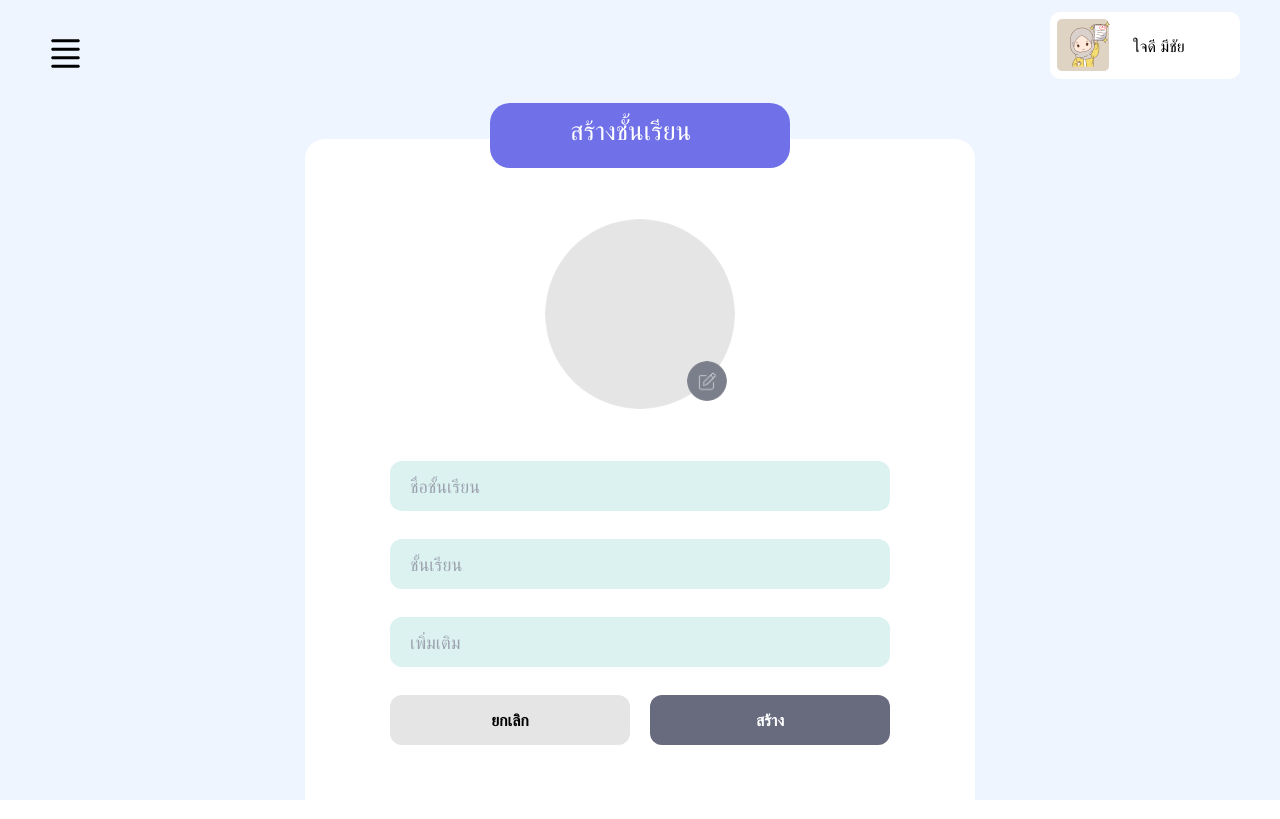
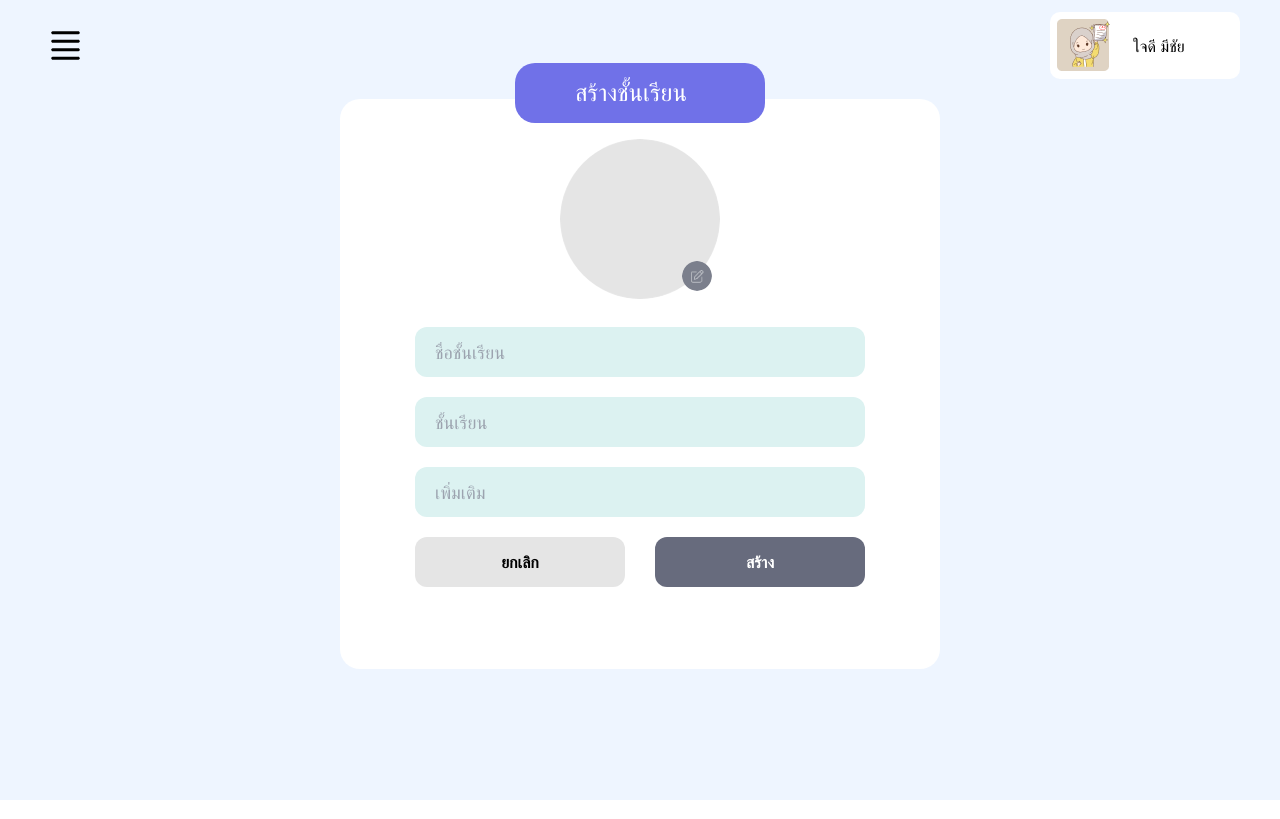
Before and after one commit to MinDDdo/Projectend_frontend, a Nuxt app: page /Createclassroom in a window 1280 px wide. Built offline with nearby package versions, Linux system fonts and the light colour scheme.

Commit message:
html-edit Createclassroom

```diff
--- a/pages/Createclassroom.vue
+++ b/pages/Createclassroom.vue
@@ -3,8 +3,8 @@
 </script>
 <template>
     <div class="h-screen bg-[#EEF5FF] ">
-        <div class="flex justify-between px-10  ">
-            <div class="mt-3 pt-4">
+        <div class="flex justify-between px-10 ">
+            <div class="mt-5">
                 <img src="~/assets/images/menu.png" alt="menu" />
             </div>
 
@@ -12,36 +12,33 @@
                 <img src="~/assets/images/T1.png" alt="T1"/>
                 <p>ใจดี มีชัย</p>
             </div>
-
         </div>
         <div class="mt-5 flex justify-center ">
-            <div class=" flex flex-col gap-y-32 items-center
-                         min-w-[550px] max-w-[550px]
-                         min-h-[560px] max-h-[560px]
-                         mt-10">
+            <div class="  ">
 
                 <div class="flex justify-center relative">
-                    <div class=" flex   bg-white min-w-[670px] max-w-[670px]
-                                 min-h-[680px] max-h-[680px] rounded-[20px]  ">
+                    <div class=" flex  bg-white
+                                w-[600px]
+                                h-[570px] rounded-[20px]  ">
                                  <div class=" flex flex-col gap-y-5 items-center
-                                 min-w-[670px] max-w-[670px]
-                                 min-h-[680px] max-h-[680px] rounded-[20px]">
+                                 w-[600px]
+                                 h-[570px] rounded-[20px]">
 
-                <div class="flex justify-center relative pt-20">
+                        <div class="flex justify-center relative pt-10">
                     <div class="  ">
 
-                        <img src="~/assets/images/grey.png" alt="Kid (24)" width="190" height="190" class="rounded-full"  />
+                        <img src="~/assets/images/grey.png" alt="grey" width="160" height="160" class="rounded-full"  />
 
                     </div>
 
                     <div class="absolute bottom-2 right-2">
 
-                        <img src="~/assets/images/logoeditprofile.png" alt="logoeditprofile" width="40" height="40" class="rounded-full"  />
+                        <img src="~/assets/images/logoeditprofile.png" alt="logoeditprofile" width="30" height="40" class="rounded-full"  />
 
                      </div>
                 </div>
 
-                <form class="flex flex-col mt-8 gap-y-7 w-[500px]">
+                <form class="flex flex-col mt-2 gap-y-5 w-[450px]">
                     <input
                         type="text"
                         placeholder="ชื่อชั้นเรียน"
@@ -65,12 +62,12 @@
                     <div class="flex justify-between h-[50px]  ">
                         <button
                             type="submit"
-                            class="p-2 font-bold bg-[#E5E5E5] rounded-xl w-[240px]">
+                            class="p-2 font-bold bg-[#E5E5E5] rounded-xl w-[210px]">
                             ยกเลิก
                         </button>
                         <button
                             type="submit"
-                            class="p-2 text-white font-bold bg-[#676B7D] rounded-xl w-[240px]">
+                            class="p-2 text-white font-bold bg-[#676B7D] rounded-xl w-[210px]">
                             สร้าง
                         </button>
                     </div>
@@ -85,10 +82,10 @@
                     </div>
 
                     <div class="absolute  -top-9
-                    bg-[#7071E8] text-white p-2
-                    min-w-[300px] max-w-[300px]
-                    min-h-[65px] max-h-[65px] rounded-[20px]
-                     text-[26px] px-20
+                    bg-[#7071E8] text-white p-3
+                    w-[250px]
+                    h-[px] rounded-[20px]
+                     text-[24px] px-[60px]
                     ">
                         <p>สร้างชั้นเรียน</p>
 
```
